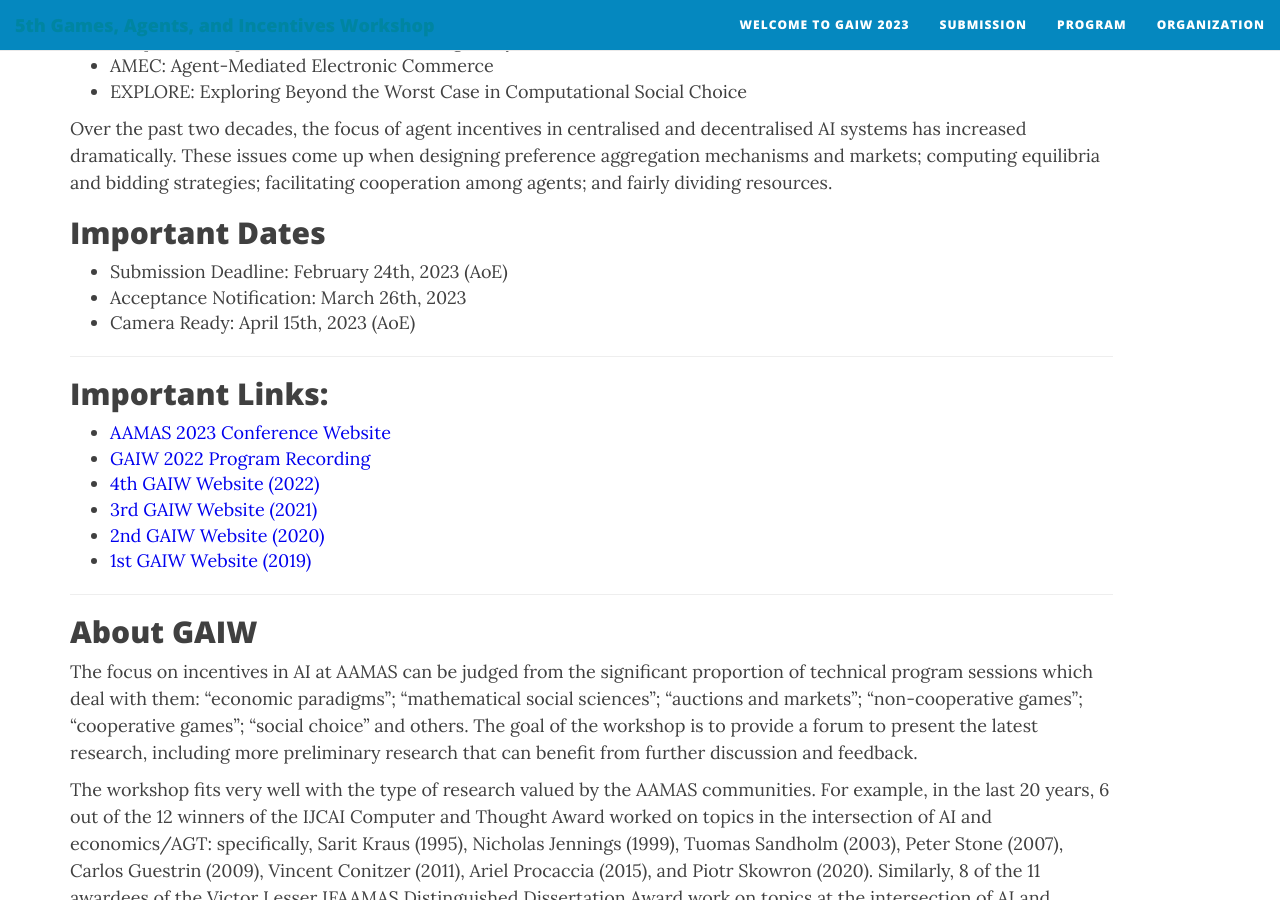
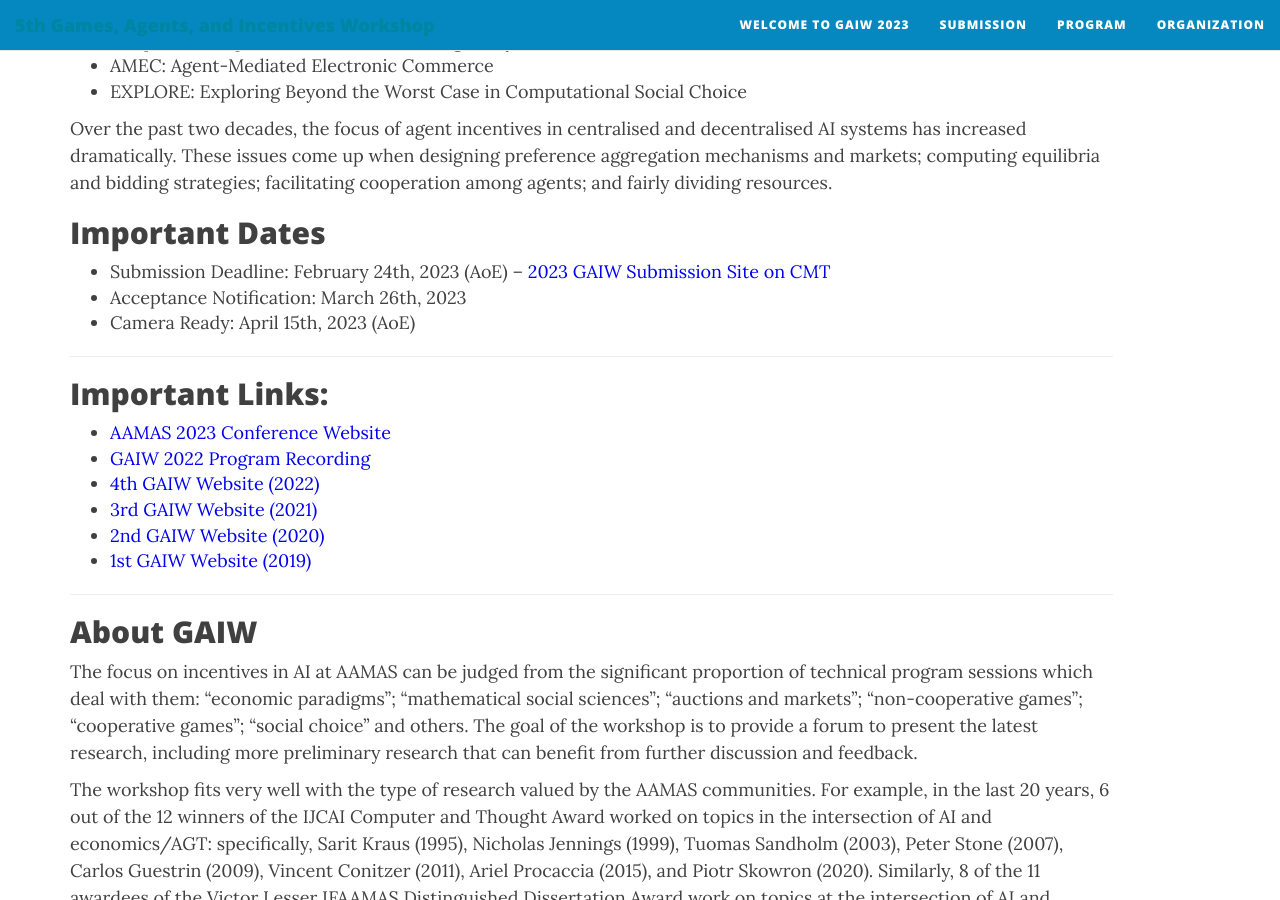
Before and after one commit to PrefLib/gaiw2023, a Jekyll site: the page built from index.md, in a window 1280 px wide and 900 px high, scrolled down 971 px. Built offline with Jekyll 4.4.1, drawn with Linux system fonts in a browser that asks for light colours; nearby versions of some CDN libraries.

Commit message:
Update index.md

```diff
--- a/index.md
+++ b/index.md
@@ -27,7 +27,7 @@ Games, Agents and Incentives is a confederated workshop which focuses (obviously
 Over the past two decades, the focus of agent incentives in centralised and decentralised AI systems has increased dramatically. These issues come up when designing preference aggregation mechanisms and markets; computing equilibria and bidding strategies; facilitating cooperation among agents; and fairly dividing resources.
 
 ## Important Dates
-* Submission Deadline: February 24th, 2023 (AoE)
+* Submission Deadline: February 24th, 2023 (AoE) -- [2023 GAIW Submission Site on CMT](https://cmt3.research.microsoft.com/GAIW2023)
 * Acceptance Notification: March 26th, 2023
 * Camera Ready: April 15th, 2023 (AoE)
 
```
